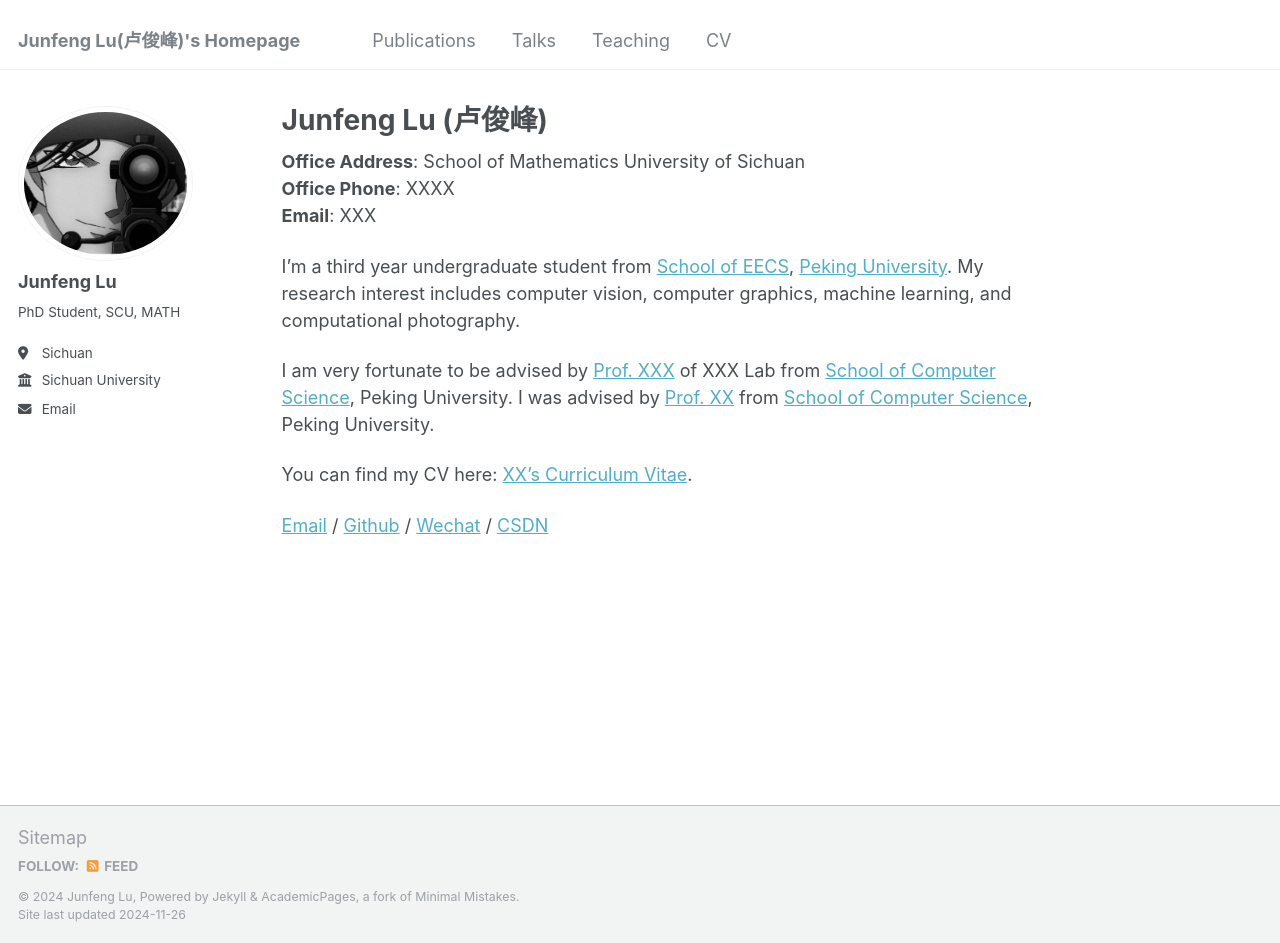
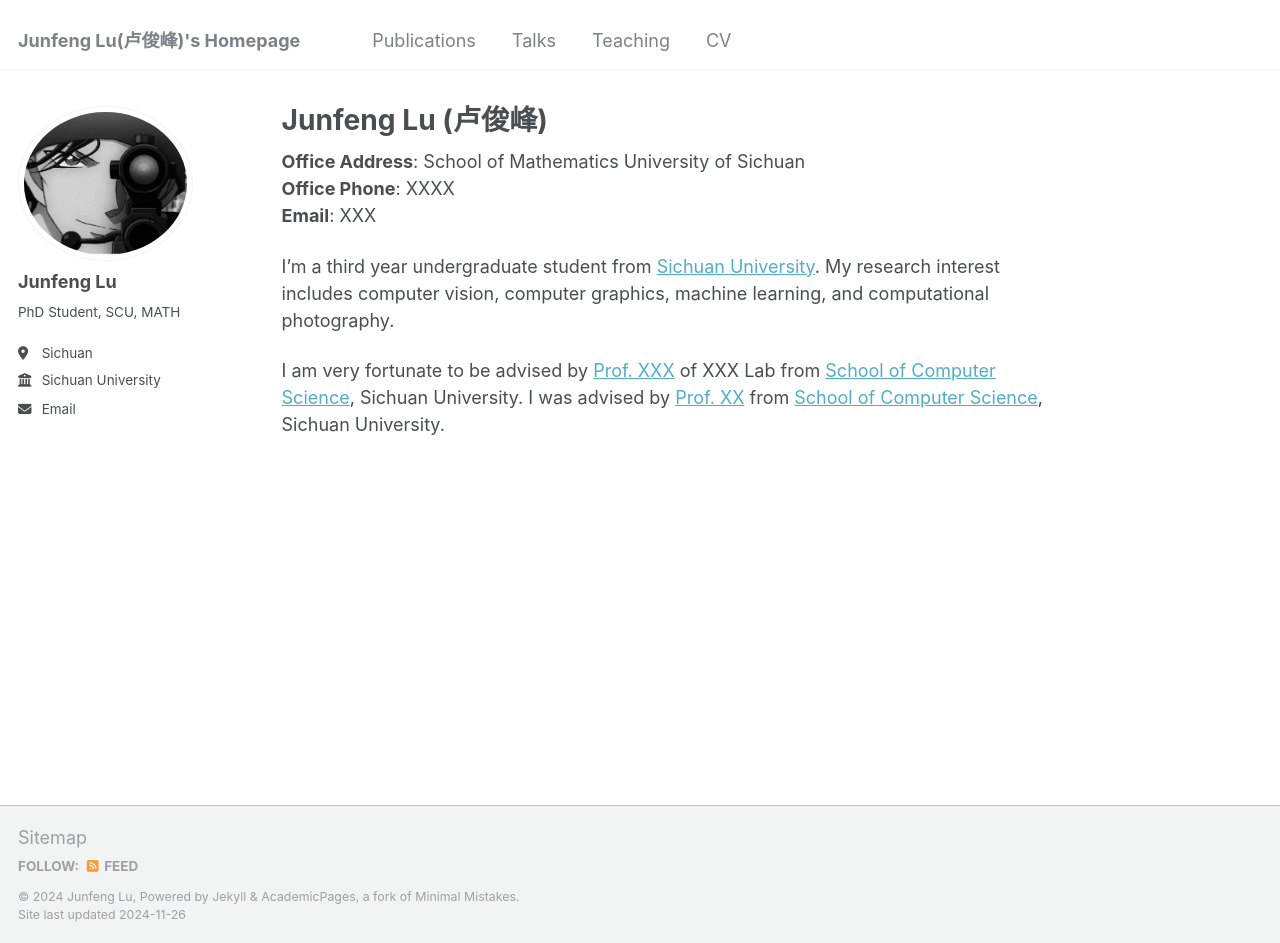
Before and after one commit to JunFengLu1/JunFengLu1.github.io, a Jekyll site: the page built from _pages/about.md, in a window 1280 px wide and 943 px high. Built offline with Jekyll 4.4.1, drawn with Linux system fonts in a browser that asks for light colours.

Commit message:
Update about.md

```diff
--- a/_pages/about.md
+++ b/_pages/about.md
@@ -13,10 +13,6 @@ University of Sichuan
 **Email**: XXX
 
 
-I'm a third year undergraduate student from [School of EECS](https://eecs.pku.edu.cn/), [Peking University](https://www.pku.edu.cn/). My research interest includes computer vision, computer graphics, machine learning, and computational photography.
+I'm a third year undergraduate student from [Sichuan University](https://en.scu.edu.cn/). My research interest includes computer vision, computer graphics, machine learning, and computational photography.
 
-I am very fortunate to be advised by [Prof. XXX](https://www.XXX.com/) of XXX Lab from [School of Computer Science](https://cs.pku.edu.cn/), Peking University. I was advised by [Prof. XX](https://XXX.pku.edu.cn/) from [School of Computer Science](https://cs.pku.edu.cn/), Peking University.
-
-You can find my CV here: [XX's Curriculum Vitae](../assets/Curriculum_Vitae.pdf).
-
-[Email](mailto:XX@stu.pku.edu.cn) / [Github](https://github.com/QiuDi233) / [Wechat](../images/wechat.jpg) / [CSDN](https://blog.csdn.net/qd1813100174?spm=1000.2115.3001.5343)
+I am very fortunate to be advised by [Prof. XXX](https://www.XXX.com/) of XXX Lab from [School of Computer Science](https://www.XXX.com/), Sichuan University. I was advised by [Prof. XX](https://XXX.pku.edu.cn/) from [School of Computer Science](https://cs.pku.edu.cn/), Sichuan University.
```
